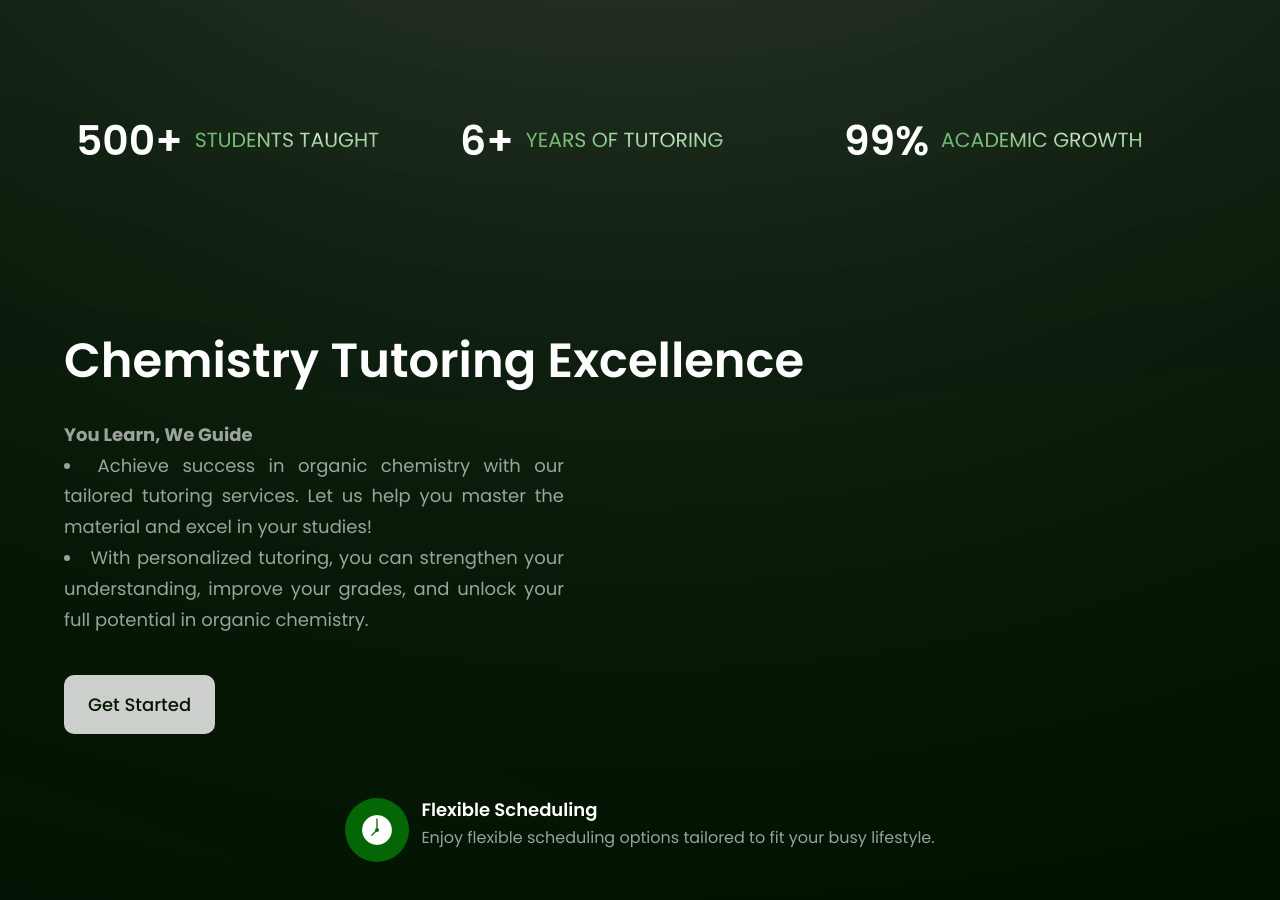
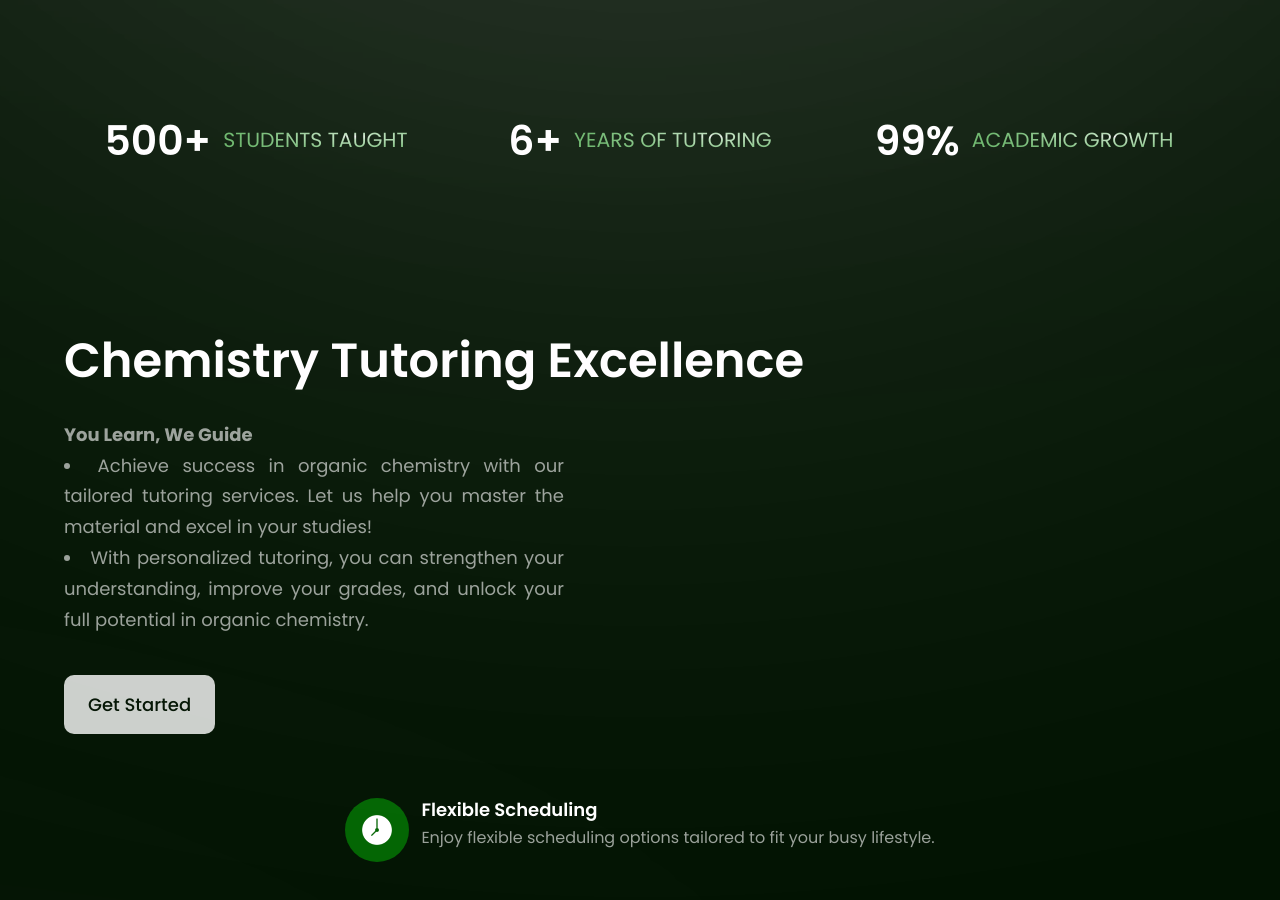
Before and after one commit to AngelaNova/Angela_Tutoring_OrganicChemistry, a React (Vite) app: page / in a window 1280 px wide. Shown: the part 2141-3041 px from the top of the page. Built offline with nearby package versions, Linux system fonts and the light colour scheme.

Commit message:
Update Stats.jsx

```diff
--- a/src/components/Stats.jsx
+++ b/src/components/Stats.jsx
@@ -4,7 +4,7 @@ import styles from "../style";
 const Stats = () => (
   <section className={`${styles.flexCenter} flex-row flex-wrap sm:mb-20 mb-6`}>
     {stats.map((stat) => (
-        <div key={stat.id} className={`flex-1 flex justify-start items-center flex-row m-3 hover:animate-pulse`} >
+        <div key={stat.id} className={`flex-1 flex justify-center items-center flex-row m-3 hover:animate-pulse`} >
           <h4 className="font-poppins font-semibold xs:text-[40.89px] text-[30.89px] xs:leading-[53.16px] leading-[43.16px] text-white">
           {stat.value}
           </h4>
```
